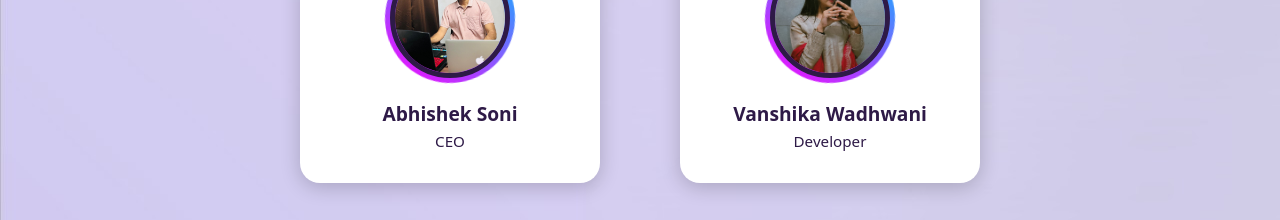
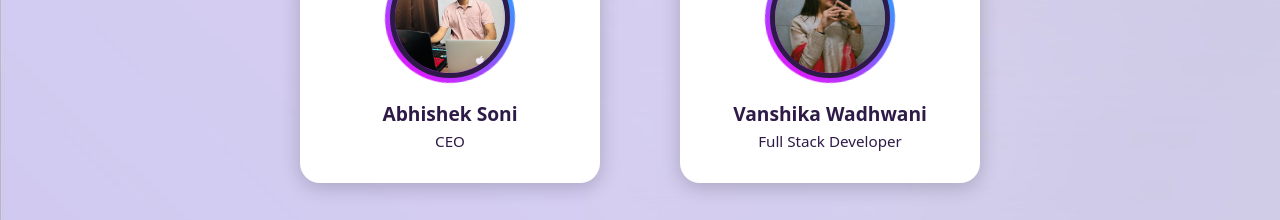
Before and after one commit to Vanshikaa04/Code-Master-Tech, a React (Vite) app in the folder frontend/: page / in a window 1280 px wide. Shown: the part 2700-2920 px from the top of the page. Built offline with nearby package versions, Linux system fonts and the light colour scheme; no server answers.

Commit message:
Profile Updated

```diff
--- a/frontend/src/components/Home/Profile.jsx
+++ b/frontend/src/components/Home/Profile.jsx
@@ -13,7 +13,7 @@ const profiles = [
   },
   {
     name: "Vanshika Wadhwani",
-    designation: "Developer",
+    designation: "Full Stack Developer",
     image: vani,
   },
 ];
```
